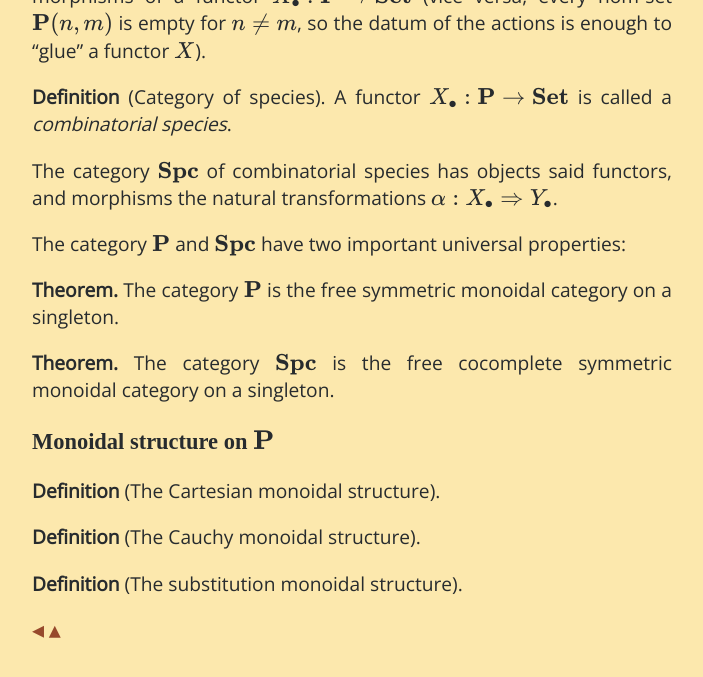
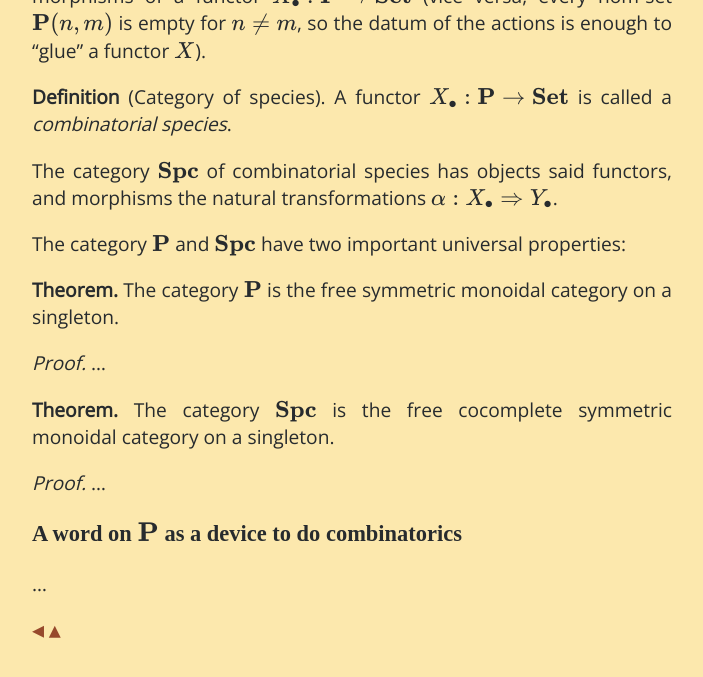
Before and after one commit to tetrapharmakon/species, a Jekyll site: the page built from _posts/2021-10-31-p-and-its-up-and-species.md, in a window 1280 px wide and 900 px high, scrolled down 1356 px. Shown: the top 677 px of the window, without its empty margins (224-927 px from the left). Built offline with Jekyll 4.4.1, drawn with Linux system fonts in a browser that asks for light colours; nearby versions of some CDN libraries.

Commit message:
working, working

```diff
--- a/_posts/2021-10-31-p-and-its-up-and-species.md
+++ b/_posts/2021-10-31-p-and-its-up-and-species.md
@@ -49,12 +49,12 @@ The category $\bf P$ and $\bf Spc$ have two important universal properties:
 
 **Theorem.** The category $\bf P$ is the free symmetric monoidal category on a singleton.
 
+*Proof.* ...
+
 **Theorem.** The category $\bf Spc$ is the free cocomplete symmetric monoidal category on a singleton.
 
-### Monoidal structure on $\bf P$
+*Proof.* ...
 
-**Definition** (The Cartesian monoidal structure).
+### A word on $\bf P$ as a device to do combinatorics
 
-**Definition** (The Cauchy monoidal structure).
-
-**Definition** (The substitution monoidal structure).
+...
```
Also changed, not shown: _drafts/2021-10-31-03.-monoidal-structures-on-P.md (+9 -0 lines).
